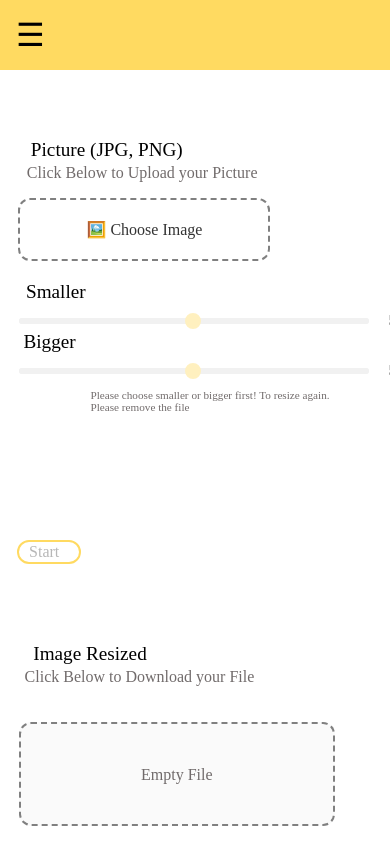
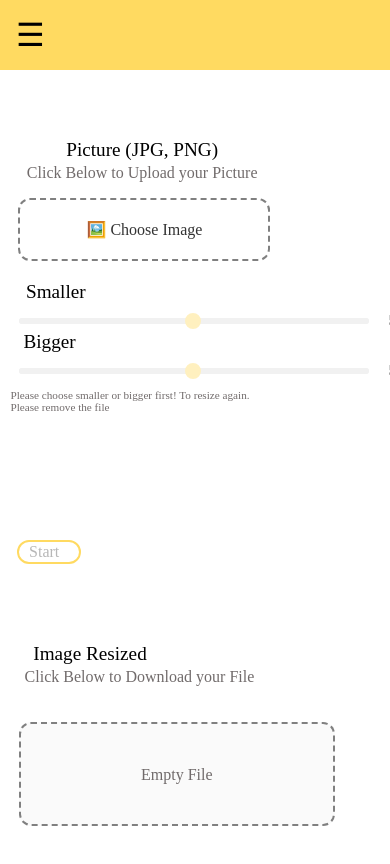
Before and after one commit to Zidri/YellowCard, a React (Create React App) app: page /image-resizer in a window 390 px wide. Shown: the top 864 px of the page. Built offline with nearby package versions, Linux system fonts and the light colour scheme.

Commit message:
changes in mobile11

```diff
--- a/src/styles/Edits.css
+++ b/src/styles/Edits.css
@@ -323,4 +323,10 @@ display: none;
 .edhead11 {
   right: 4% !important;
 }
+.edhead9 {
+right: 4% !important;
 }
+.edhead10 {
+right: 4% !important;
+}
+}
--- a/src/styles/Resizer.css
+++ b/src/styles/Resizer.css
@@ -580,6 +580,12 @@ display: none;
     width: 50% !important;
   max-width: 50% !important;
 }
+.resizerhead1 {
+  right: 24%
+}
+.resizerhead3 {
+  right: 29%
+}
 .resizerhead2 {
   right: 24%
 }
@@ -587,6 +593,6 @@ display: none;
   right: 29%
 }
 .resizerhead11 {
-  left: -2rem
+  left: -7rem
 }
 }
```
